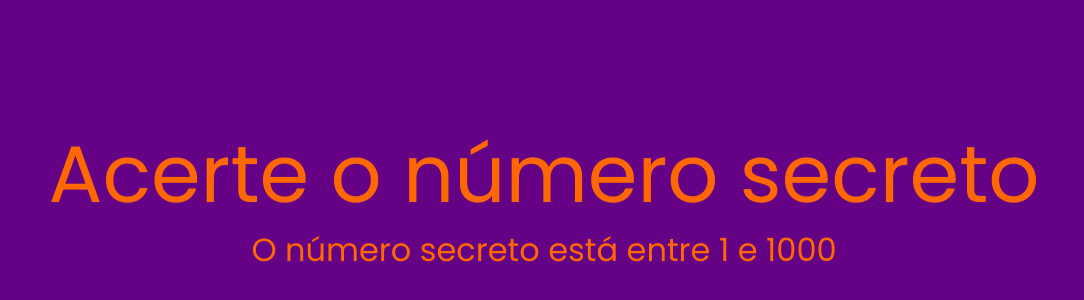
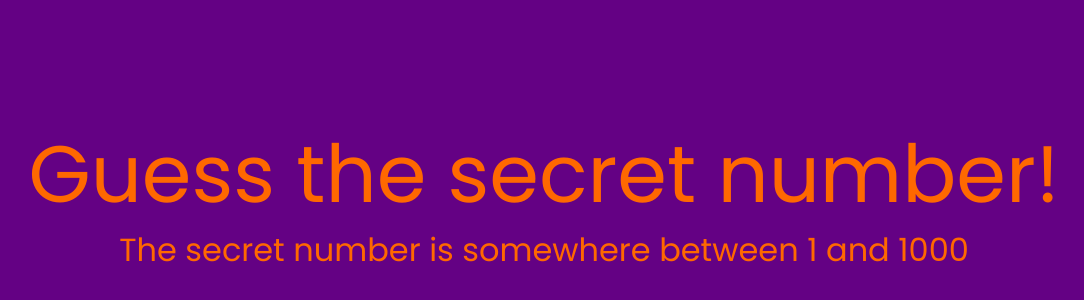
Before and after one commit to Ana-Luiza-Sampaio/numero-secreto, a plain HTML site: page index.html in a window 1280 px wide. Shown: the part 180-480 px from the top of the page, without its empty margins (96-1180 px from the left). Drawn offline with nearby package versions, Linux system fonts and the light colour scheme.

Commit message:
Update index.html

```diff
--- a/index.html
+++ b/index.html
@@ -10,8 +10,8 @@
     <title>Número Secreto</title>
 </head>
 <body>
-    <h1>Acerte o número secreto</h1>
-    <h3>O número secreto está entre <span id="menor-valor">0</span> e <span id="maior-valor">100</span></h3>
+    <h1>Guess the secret number!</h1>
+    <h3>The secret number is somewhere between <span id="menor-valor">0</span> and <span id="maior-valor">100</span></h3>
     <div id="chute" class="mensagem">
         <!--<div>Você disse:</div>
         <span class="box">20</span>
```
